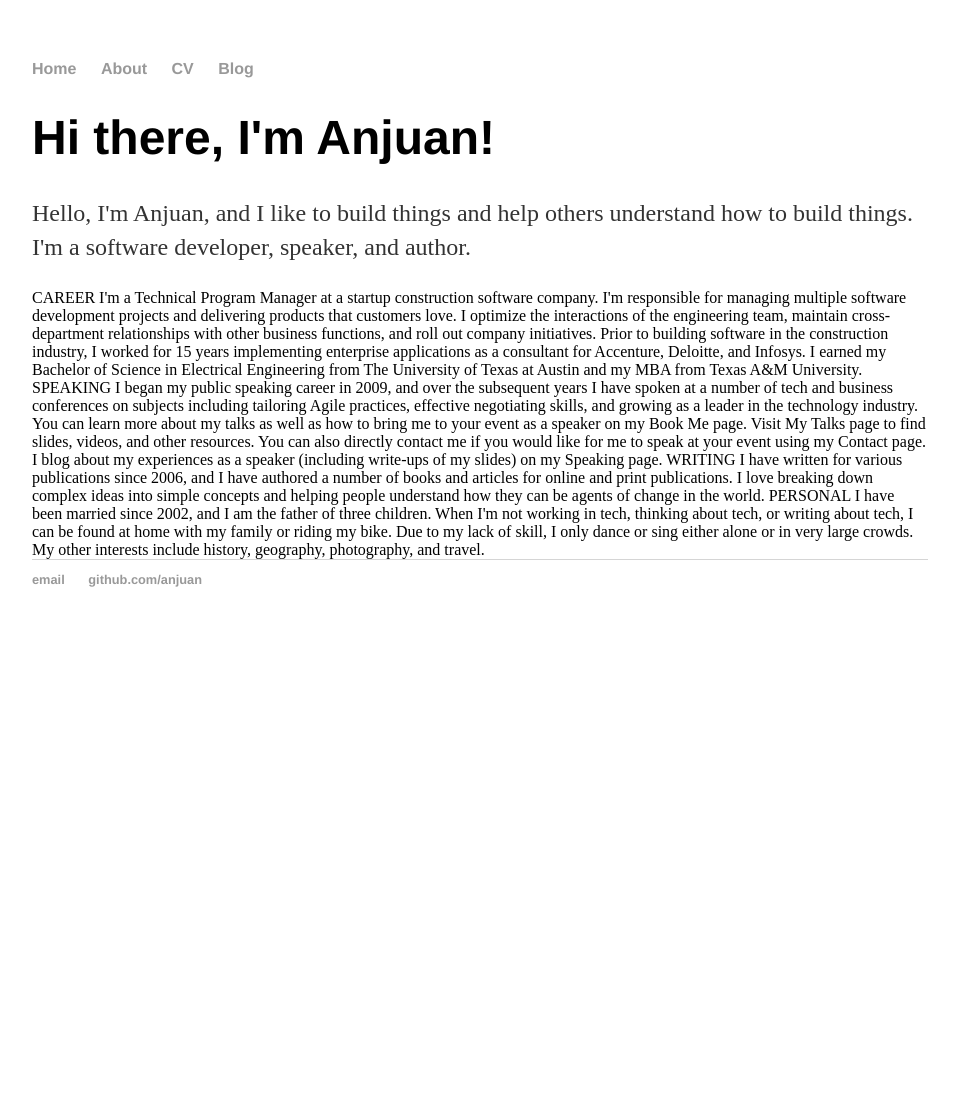
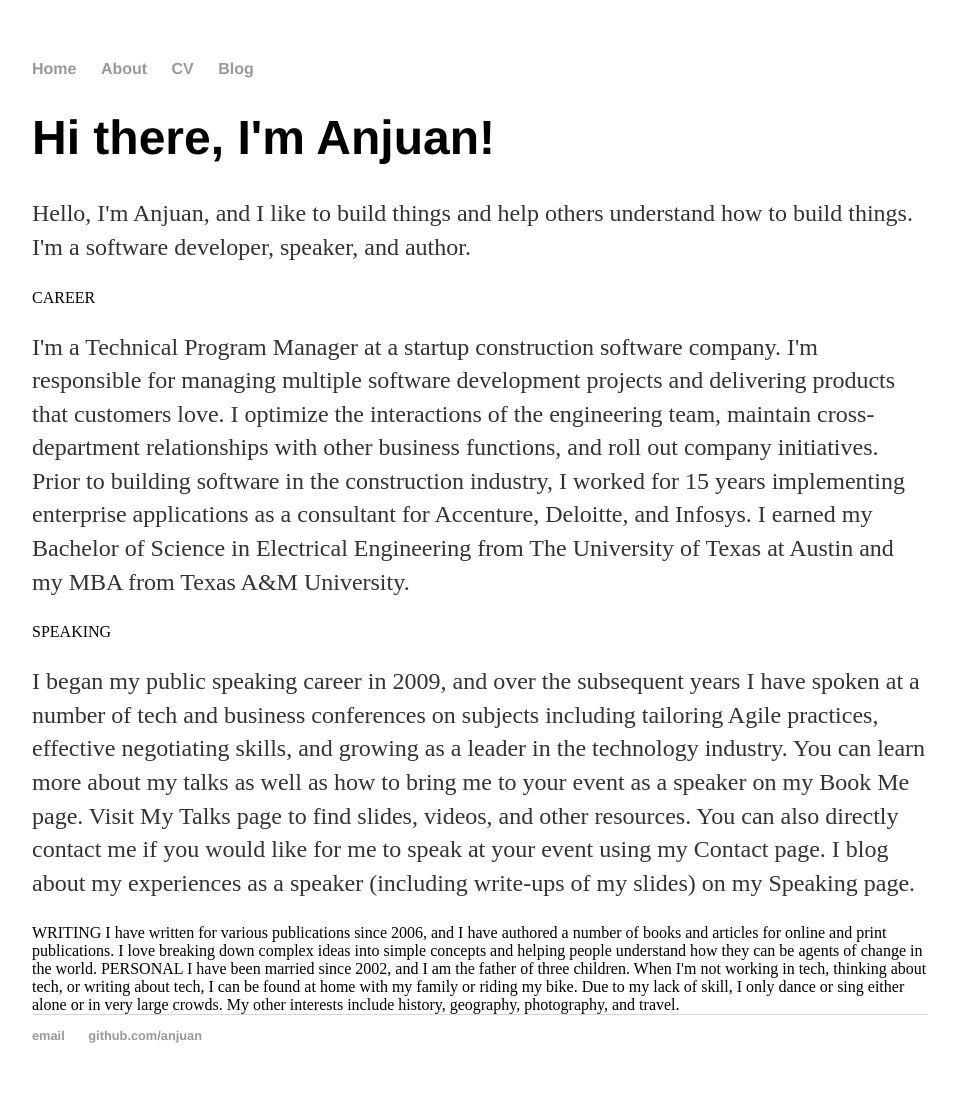
Before and after one commit to CharlyB123/old.anjuan.github.io, a Jekyll site: the page built from index.html, in a window 1280 px wide. Shown: the whole page, without its empty margins (160-1119 px from the left). Built offline with Jekyll 4.4.1, drawn with Linux system fonts in a browser that asks for light colours; before the commit the page ends 900 px from its top, so only the background shows below that.

```diff
--- a/index.html
+++ b/index.html
@@ -8,10 +8,10 @@ title: Anjuan
 	<p>Hello, I'm Anjuan, and I like to build things and help others understand how to build things. I'm a software developer, speaker, and author. </p>
 
 	CAREER
-	I'm a Technical Program Manager at a startup construction software company. I'm responsible for managing multiple software development projects and delivering products that customers love. I optimize the interactions of the engineering team, maintain cross-department relationships with other business functions, and roll out company initiatives. Prior to building software in the construction industry, I worked for 15 years implementing enterprise applications as a consultant for Accenture, Deloitte, and Infosys. I earned my Bachelor of Science in Electrical Engineering from The University of Texas at Austin and my MBA from Texas A&M University.
+	<p>I'm a Technical Program Manager at a startup construction software company. I'm responsible for managing multiple software development projects and delivering products that customers love. I optimize the interactions of the engineering team, maintain cross-department relationships with other business functions, and roll out company initiatives. Prior to building software in the construction industry, I worked for 15 years implementing enterprise applications as a consultant for Accenture, Deloitte, and Infosys. I earned my Bachelor of Science in Electrical Engineering from The University of Texas at Austin and my MBA from Texas A&M University.</p>
 
 	SPEAKING
-	I began my public speaking career in 2009, and over the subsequent years I have spoken at a number of tech and business conferences on subjects including tailoring Agile practices, effective negotiating skills, and growing as a leader in the technology industry. You can learn more about my talks as well as how to bring me to your event as a speaker on my Book Me page. Visit My Talks page to find slides, videos, and other resources. You can also directly contact me if you would like for me to speak at your event using my Contact page. I blog about my experiences as a speaker (including write-ups of my slides) on my Speaking page.
+	<p>I began my public speaking career in 2009, and over the subsequent years I have spoken at a number of tech and business conferences on subjects including tailoring Agile practices, effective negotiating skills, and growing as a leader in the technology industry. You can learn more about my talks as well as how to bring me to your event as a speaker on my Book Me page. Visit My Talks page to find slides, videos, and other resources. You can also directly contact me if you would like for me to speak at your event using my Contact page. I blog about my experiences as a speaker (including write-ups of my slides) on my Speaking page.</p>
 
 	WRITING
 	I have written for various publications since 2006, and I have authored a number of books and articles for online and print publications. I love breaking down complex ideas into simple concepts and helping people understand how they can be agents of change in the world.
```
